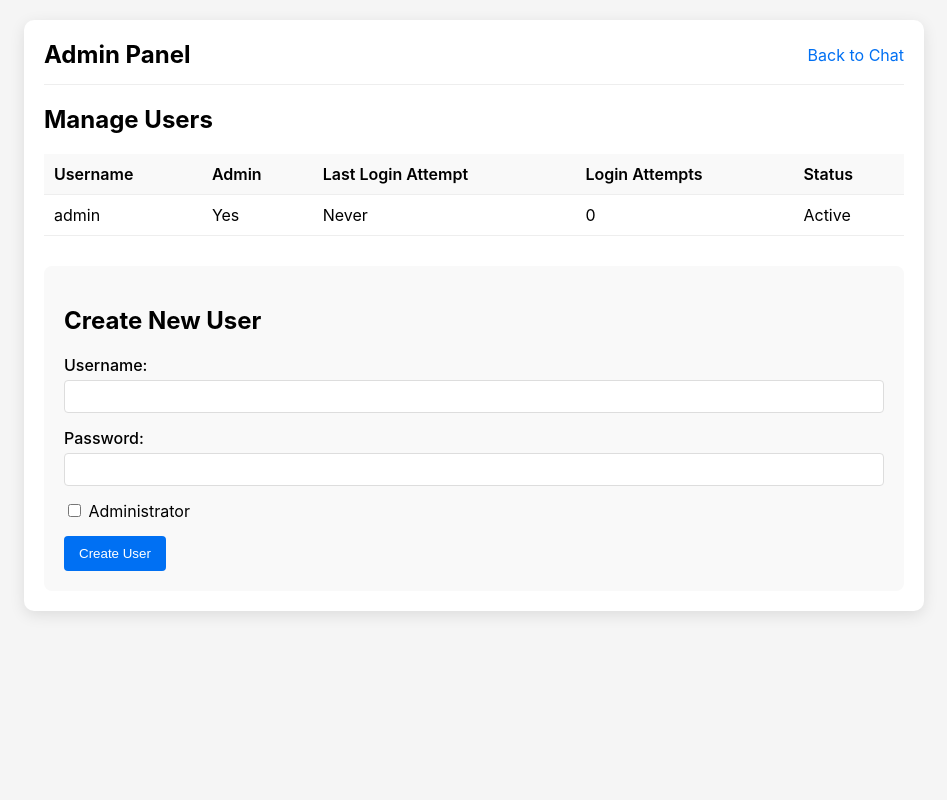
After one commit to Davidasx/gemini-chat, a Flask app: page /admin in a window 1280 px wide. The commit adds this page. Shown: the whole page, without its empty margins (166-1113 px from the left). Run offline with Flask 3, Linux system fonts and the light colour scheme; the visitor is signed in with stand-in values (Sample User, id 1).

Commit message:
feat: user management

```diff
--- a/app.py
+++ b/app.py
@@ -2,16 +2,53 @@ import os
 import json
 import uuid
 import time
-from flask import Flask, render_template, request, jsonify, Response
+import datetime
+from flask import Flask, render_template, request, jsonify, Response, redirect, url_for, session, flash
 from google import genai
 from google.genai import types
 import random
 import itertools
 import mimetypes
 from pydantic import BaseModel
+import flask_login
+from flask_login import LoginManager, login_user, logout_user, login_required, current_user
+from flask_limiter import Limiter
+from flask_limiter.util import get_remote_address
+from user import User
+import config
 
 app = Flask(__name__)
 app.config['UPLOAD_FOLDER'] = 'uploads'
+app.config['SECRET_KEY'] = config.SECRET_KEY
+app.config['MAX_CONTENT_LENGTH'] = config.MAX_CONTENT_LENGTH  # 50MB max upload
+
+# Initialize Flask-Login
+login_manager = LoginManager()
+login_manager.init_app(app)
+login_manager.login_view = 'login'
+login_manager.login_message = 'Please log in to access this page.'
+
+# Set up rate limiting
+limiter = Limiter(
+    key_func=get_remote_address,
+    app=app,
+    default_limits=["200 per day", "50 per hour"],
+    storage_uri="memory://",
+    strategy="fixed-window"
+)
+
+# Add template filters
+@app.template_filter('timestamp_to_date')
+def timestamp_to_date(timestamp):
+    """Convert a Unix timestamp to a formatted date string."""
+    dt = datetime.datetime.fromtimestamp(timestamp)
+    return dt.strftime('%Y-%m-%d %H:%M:%S')
+
+# Add context processor to provide current time to templates
+@app.context_processor
+def inject_current_time():
+    return {'current_time': time.time()}
+
 os.makedirs(app.config['UPLOAD_FOLDER'], exist_ok=True)
 os.makedirs('conversations', exist_ok=True)
 
@@ -75,11 +112,53 @@ def generate_title(history_json):
     title=response.parsed.title
     return title
 
+@login_manager.user_loader
+def load_user(user_id):
+    return User.get_by_id(user_id)
+
+@app.route('/login', methods=['GET', 'POST'])
+@limiter.limit("10 per minute")  # Rate limiting for login attempts
+def login():
+    if current_user.is_authenticated:
+        return redirect(url_for('index'))
+
+    error = None
+    if request.method == 'POST':
+        username = request.form.get('username')
+        password = request.form.get('password')
+
+        if not username or not password:
+            error = "Please provide both username and password"
+        else:
+            success, message = User.verify_password(
+                username,
+                password,
+                lockout_attempts=config.LOGIN_ATTEMPTS_BEFORE_LOCKOUT,
+                lockout_minutes=config.LOCKOUT_TIME_MINUTES
+            )
+
+            if success:
+                user = User.get_user(username)
+                login_user(user)
+                return redirect(url_for('index'))
+            else:
+                error = message
+
+    return render_template('login.html', error=error)
+
+@app.route('/logout')
+@login_required
+def logout():
+    logout_user()
+    return redirect(url_for('login'))
+
 @app.route('/')
+@login_required
 def index():
     return render_template('index.html')
 
 @app.route('/api/conversations', methods=['GET'])
+@login_required
 def list_conversations():
     conversations = []
     for filename in os.listdir('conversations'):
@@ -126,6 +205,7 @@ def list_conversations():
     return jsonify(conversations)
 
 @app.route('/api/conversations', methods=['POST'])
+@login_required
 def create_conversation():
     conversation_id = str(uuid.uuid4())
     filepath = os.path.join('conversations', f"{conversation_id}.json")
@@ -138,6 +218,7 @@ def create_conversation():
     return jsonify({'id': conversation_id, 'title': 'New Chat', 'is_empty': True})
 
 @app.route('/api/conversations/<conversation_id>', methods=['GET'])
+@login_required
 def get_conversation(conversation_id):
     filepath = os.path.join('conversations', f"{conversation_id}.json")
     if not os.path.exists(filepath):
@@ -155,6 +236,7 @@ def get_conversation(conversation_id):
             return jsonify([]) # Return empty list for empty/malformed files
 
 @app.route('/api/conversations/<conversation_id>', methods=['DELETE'])
+@login_required
 def delete_conversation(conversation_id):
     filepath = os.path.join('conversations', f"{conversation_id}.json")
     if os.path.exists(filepath):
@@ -163,6 +245,7 @@ def delete_conversation(conversation_id):
     return jsonify({'error': 'Conversation not found'}), 404
 
 @app.route('/api/conversations/<conversation_id>', methods=['PUT'])
+@login_required
 def update_conversation_metadata(conversation_id):
     filepath = os.path.join('conversations', f"{conversation_id}.json")
     if not os.path.exists(filepath):
@@ -196,6 +279,8 @@ def update_conversation_metadata(conversation_id):
 
 
 @app.route('/api/chat', methods=['POST'])
+@login_required
+@limiter.limit("30 per minute")  # Rate limiting for chat API
 def chat():
     conversation_id = request.form.get('conversation_id')
     if not conversation_id:
@@ -441,6 +526,8 @@ def chat():
 
 
 @app.route('/api/upload', methods=['POST'])
+@login_required
+@limiter.limit("20 per minute")  # Rate limiting for file uploads
 def upload_file():
     if 'file' not in request.files:
         return jsonify({"error": "No file part"}), 400
@@ -470,5 +557,38 @@ def upload_file():
         "file_uri": filepath
     })
 
+# Admin panel routes
+@app.route('/admin', methods=['GET'])
+@login_required
+def admin_panel():
+    if not current_user.is_admin:
+        return redirect(url_for('index'))
+
+    users = User.load_users()
+    return render_template('admin.html', users=users)
+
+@app.route('/admin/create_user', methods=['POST'])
+@login_required
+def create_user():
+    if not current_user.is_admin:
+        return jsonify({"error": "Unauthorized"}), 403
+
+    data = request.get_json()
+    if not data or 'username' not in data or 'password' not in data:
+        return jsonify({"error": "Missing username or password"}), 400
+
+    is_admin = data.get('is_admin', False)
+    success, message = User.create_user(data['username'], data['password'], is_admin)
+
+    if success:
+        return jsonify({"message": message}), 201
+    else:
+        return jsonify({"error": message}), 400
+
+# Initialize the default admin user if no users exist
+@app.before_request
+def initialize_app():
+    User.initialize_default_admin(config.DEFAULT_ADMIN_USERNAME, config.DEFAULT_ADMIN_PASSWORD)
+
 if __name__ == '__main__':
     app.run(debug=True, port=5001)
--- a/requirements.txt
+++ b/requirements.txt
@@ -1,2 +1,6 @@
 Flask
-google-generativeai
+google-genai
+flask-login
+bcrypt
+Flask-Limiter
+python-dotenv
--- /dev/null
+++ b/templates/admin.html
@@ -0,0 +1,209 @@
+<!DOCTYPE html>
+<html lang="en">
+<head>
+    <meta charset="UTF-8">
+    <meta name="viewport" content="width=device-width, initial-scale=1.0">
+    <title>Admin Panel - Gemini Chat</title>
+    <link rel="stylesheet" href="https://cdnjs.cloudflare.com/ajax/libs/font-awesome/6.4.0/css/all.min.css">
+    <link rel="stylesheet" href="{{ url_for('static', filename='css/style.css') }}">
+    <style>
+        body {
+            font-family: -apple-system, BlinkMacSystemFont, 'Segoe UI', Roboto, Oxygen, Ubuntu, Cantarell, 'Open Sans', 'Helvetica Neue', sans-serif;
+            margin: 0;
+            padding: 20px;
+            background-color: #f5f5f5;
+        }
+        .admin-container {
+            max-width: 900px;
+            margin: 0 auto;
+            background: white;
+            padding: 20px;
+            border-radius: 10px;
+            box-shadow: 0 4px 15px rgba(0, 0, 0, 0.1);
+        }
+        .admin-header {
+            display: flex;
+            justify-content: space-between;
+            align-items: center;
+            margin-bottom: 20px;
+            padding-bottom: 15px;
+            border-bottom: 1px solid #eee;
+        }
+        h1 {
+            margin: 0;
+            font-size: 24px;
+        }
+        .back-link {
+            color: #0070f3;
+            text-decoration: none;
+        }
+        .back-link:hover {
+            text-decoration: underline;
+        }
+        .user-list {
+            margin-bottom: 30px;
+        }
+        table {
+            width: 100%;
+            border-collapse: collapse;
+        }
+        th, td {
+            padding: 10px;
+            text-align: left;
+            border-bottom: 1px solid #eee;
+        }
+        th {
+            font-weight: 600;
+            background-color: #f9f9f9;
+        }
+        .user-form {
+            background-color: #f9f9f9;
+            padding: 20px;
+            border-radius: 8px;
+        }
+        .form-group {
+            margin-bottom: 15px;
+        }
+        .form-group label {
+            display: block;
+            margin-bottom: 5px;
+            font-weight: 500;
+        }
+        .form-group input {
+            width: 100%;
+            padding: 8px;
+            border: 1px solid #ddd;
+            border-radius: 4px;
+            box-sizing: border-box;
+        }
+        .checkbox-group {
+            margin: 15px 0;
+        }
+        button {
+            padding: 10px 15px;
+            background-color: #0070f3;
+            color: white;
+            border: none;
+            border-radius: 4px;
+            cursor: pointer;
+        }
+        button:hover {
+            background-color: #0051bb;
+        }
+        .message {
+            padding: 10px;
+            margin: 15px 0;
+            border-radius: 4px;
+        }
+        .success {
+            background-color: #d4edda;
+            color: #155724;
+        }
+        .error {
+            background-color: #f8d7da;
+            color: #721c24;
+        }
+    </style>
+</head>
+<body>
+    <div class="admin-container">
+        <div class="admin-header">
+            <h1>Admin Panel</h1>
+            <a href="{{ url_for('index') }}" class="back-link">Back to Chat</a>
+        </div>
+
+        <div class="user-list">
+            <h2>Manage Users</h2>
+            <table>
+                <thead>
+                    <tr>
+                        <th>Username</th>
+                        <th>Admin</th>
+                        <th>Last Login Attempt</th>
+                        <th>Login Attempts</th>
+                        <th>Status</th>
+                    </tr>
+                </thead>
+                <tbody>
+                    {% for username, user in users.items() %}
+                    <tr>
+                        <td>{{ user.username }}</td>
+                        <td>{{ 'Yes' if user.is_admin else 'No' }}</td>
+                        <td>{{ user.last_attempt|timestamp_to_date if user.last_attempt else 'Never' }}</td>
+                        <td>{{ user.login_attempts }}</td>
+                        <td>
+                            {% if user.locked_until > current_time %}
+                                Locked ({{ ((user.locked_until - current_time) / 60)|int }} min left)
+                            {% else %}
+                                Active
+                            {% endif %}
+                        </td>
+                    </tr>
+                    {% endfor %}
+                </tbody>
+            </table>
+        </div>
+
+        <div class="user-form">
+            <h2>Create New User</h2>
+            <div id="message-container"></div>
+            <form id="create-user-form">
+                <div class="form-group">
+                    <label for="username">Username:</label>
+                    <input type="text" id="username" required>
+                </div>
+                <div class="form-group">
+                    <label for="password">Password:</label>
+                    <input type="password" id="password" required>
+                </div>
+                <div class="checkbox-group">
+                    <input type="checkbox" id="is-admin">
+                    <label for="is-admin">Administrator</label>
+                </div>
+                <button type="submit">Create User</button>
+            </form>
+        </div>
+    </div>
+
+    <script>
+        document.getElementById('create-user-form').addEventListener('submit', function(e) {
+            e.preventDefault();
+
+            const username = document.getElementById('username').value;
+            const password = document.getElementById('password').value;
+            const isAdmin = document.getElementById('is-admin').checked;
+
+            fetch('{{ url_for("create_user") }}', {
+                method: 'POST',
+                headers: {
+                    'Content-Type': 'application/json',
+                },
+                body: JSON.stringify({
+                    username: username,
+                    password: password,
+                    is_admin: isAdmin
+                })
+            })
+            .then(response => response.json())
+            .then(data => {
+                const messageContainer = document.getElementById('message-container');
+                if (data.error) {
+                    messageContainer.innerHTML = `<div class="message error">${data.error}</div>`;
+                } else {
+                    messageContainer.innerHTML = `<div class="message success">${data.message}</div>`;
+                    document.getElementById('username').value = '';
+                    document.getElementById('password').value = '';
+                    document.getElementById('is-admin').checked = false;
+                    setTimeout(() => {
+                        window.location.reload();
+                    }, 1500);
+                }
+            })
+            .catch(error => {
+                const messageContainer = document.getElementById('message-container');
+                messageContainer.innerHTML = `<div class="message error">Error: ${error.message}</div>`;
+            });
+        });
+    </script>
+</body>
+</html>
```
Also changed, not shown: config.py (added, +15 -0 lines), static/js/main.js (+58 -0 lines), templates/index.html (+27 -0 lines), templates/login.html (added, +78 -0 lines), user.py (added, +128 -0 lines), README.md, 2 other files.
